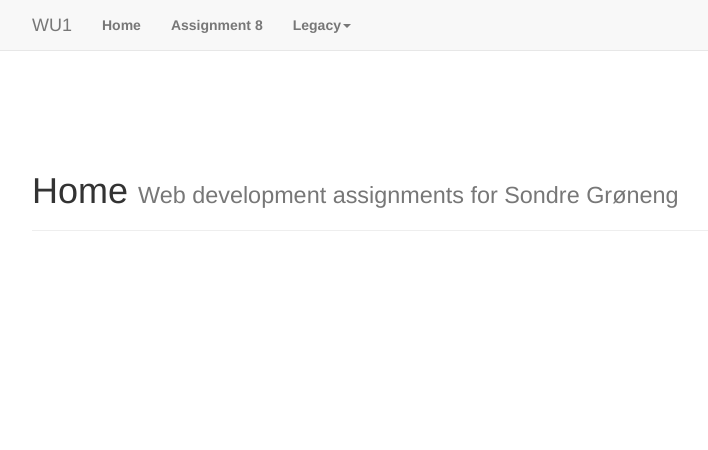
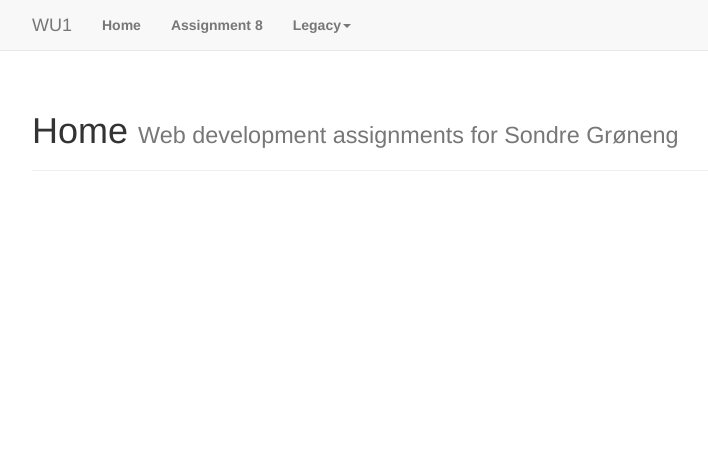
Before and after one commit to Lizlet/wu1, a PHP site: page / in a window 1280 px wide. Shown: the top 450 px of the page, without its empty margins (38-746 px from the left). Run offline with PHP 8.4, Linux system fonts and the light colour scheme; some libraries are stand-ins or nearby versions.

Commit message:
still testing

```diff
--- a/resources/stylesheets/sticky-footer-stylesheet.css
+++ b/resources/stylesheets/sticky-footer-stylesheet.css
@@ -6,7 +6,7 @@ html {
 }
 body {
   /* Margin bottom by footer height */
-  padding-bottom: 200px;
+  padding-bottom: 70px;
 }
 .footer {
   position: absolute;
@@ -21,7 +21,7 @@ body {
 /* Custom page CSS
 -------------------------------------------------- */
 /* Not required for template or sticky footer method. */
-
+/*
 body > .container {
   padding: 60px 15px 0;
 }
@@ -36,4 +36,4 @@ body > .container {
 
 code {
   font-size: 80%;
-}
+}*/
```
